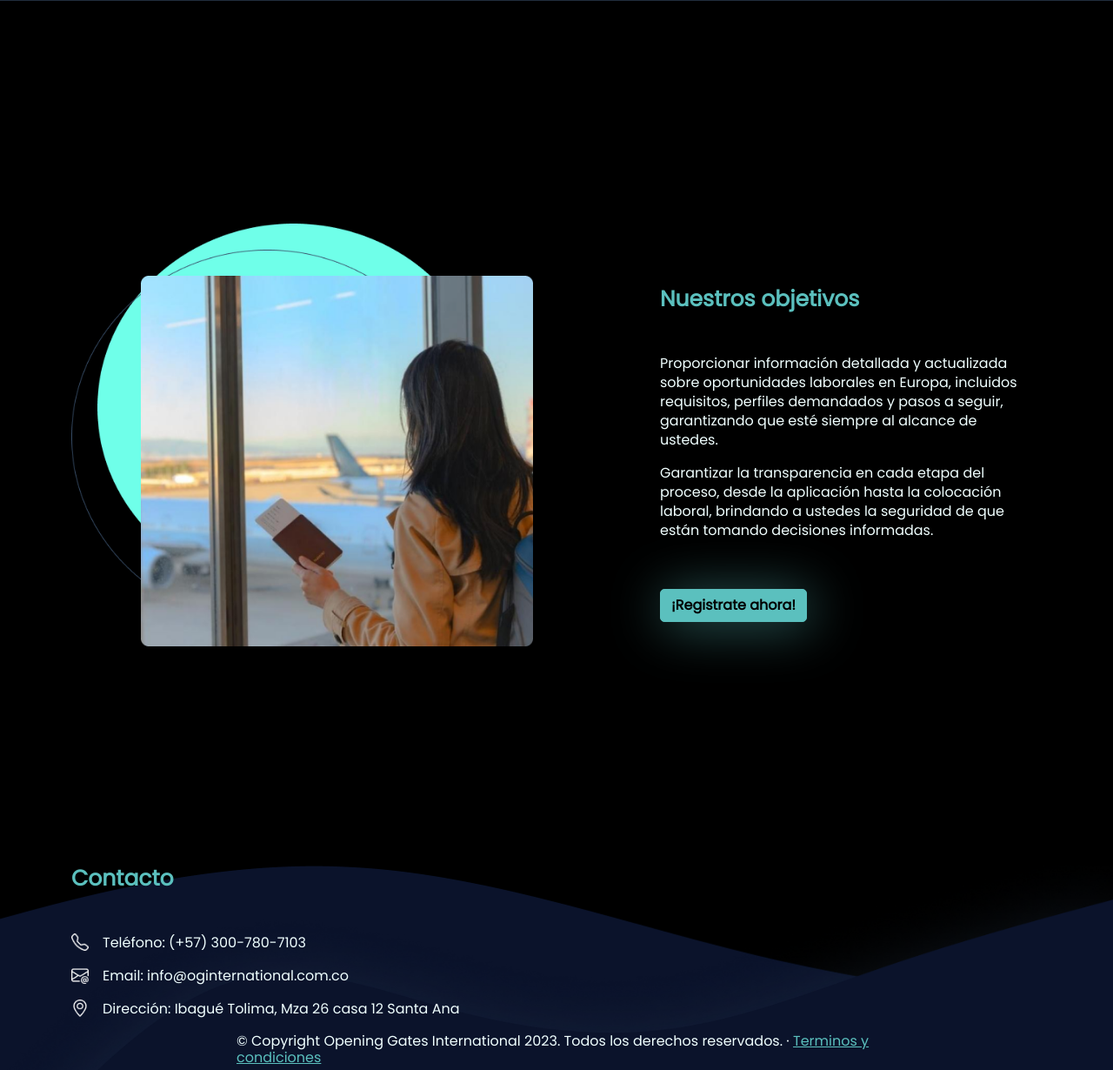
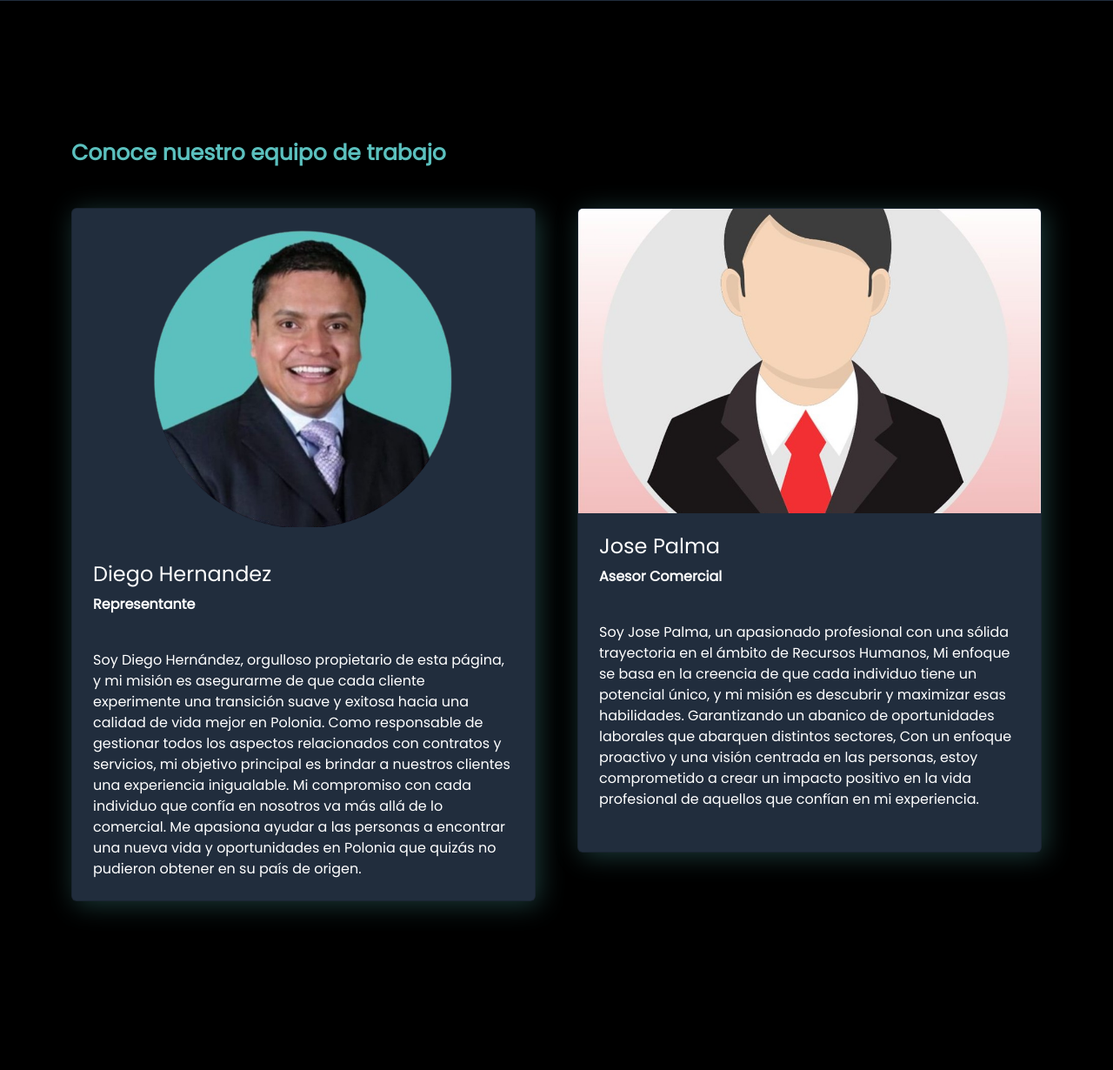
Before and after one commit to dondiegorada/opengatesinternational, a PHP site: page /nosotros.php in a window 1280 px wide. Shown: the part 1130-2360 px from the top of the page at 87% size. Run offline with PHP 8.4, Linux system fonts and the light colour scheme; some web fonts are replaced.

Commit message:
Feat: Se agrega nueva caracteristica en la vista de nosotros

```diff
--- a/nosotros.php
+++ b/nosotros.php
@@ -94,6 +94,41 @@
         </div>
       </section>
 
+      <section class="container mt-10">
+        <h3 class="fw-bold text-primary mb-5">Conoce nuestro equipo de trabajo</h3>
+
+        <div class="row row-cols-1 row-cols-md-2 g-5">
+          <div class="col">
+            <div class="card card-primary">
+              <img src="./media/img/Diego_Hernandez.png" class="object-fit-cover mx-auto my-3" height="350" width="350" alt="...">
+
+              <div class="card-body p-4">
+                <h4 class="card-title">Diego Hernandez</h4>
+                <p class="card-text"><strong>Representante</strong></p><br>
+
+                <p class="card-text">
+                  Soy Diego Hernández, orgulloso propietario de esta página, y mi misión es asegurarme de que cada cliente experimente una transición suave y exitosa hacia una calidad de vida mejor en Polonia. Como responsable de gestionar todos los aspectos relacionados con contratos y servicios, mi objetivo principal es brindar a nuestros clientes una experiencia inigualable. Mi compromiso con cada individuo que confía en nosotros va más allá de lo comercial. Me apasiona ayudar a las personas a encontrar una nueva vida y oportunidades en Polonia que quizás no pudieron obtener en su país de origen.
+                </p>
+              </div>
+            </div>
+          </div>
+
+          <div class="col">
+            <div class="card card-primary">
+              <img src="./media/img/man.jpg" class="card-img-top object-fit-cover" height="350" alt="...">
+              <div class="card-body p-4">
+                <h4 class="card-title">Jose Palma</h4>
+                <p class="card-text"><strong>Asesor Comercial</strong></p><br>
+
+                <p class="card-text mb-4">
+                  Soy Jose Palma, un apasionado profesional con una sólida trayectoria en el ámbito de Recursos Humanos, Mi enfoque se basa en la creencia de que cada individuo tiene un potencial único, y mi misión es descubrir y maximizar esas habilidades. Garantizando un abanico de oportunidades laborales que abarquen distintos sectores, Con un enfoque proactivo y una visión centrada en las personas, estoy comprometido a crear un impacto positivo en la vida profesional de aquellos que confían en mi experiencia.
+                </p>
+              </div>
+            </div>
+          </div>
+        </div>
+      </section>
+
       <section class="container mt-16">
         <div class="row justify-content-center">
           <div class="col-md-5">
--- a/styles/styles.css
+++ b/styles/styles.css
@@ -168,6 +168,12 @@ h3, .h3 {
   color: #000000;
 }
 
+.card-primary {
+  background-color: #3A506B91;
+  box-shadow: 4px 4px 30px 0px #5BC0BE4D;
+  color: #FFFFFF;
+}
+
 .card-text-right {
   background-color: #3A506B91;
   border-radius: 30px;
@@ -305,6 +311,16 @@ h3, .h3 {
   width: 23px;
   height: 25px;
   padding: 1px;
+}
+
+.mx-auto {
+  margin-left: auto;
+  margin-right: auto;
+}
+
+.g-6 {
+  --bs-gutter-y: 5rem;
+  --bs-gutter-x: 5rem;
 }
 
 .mt-6 {
```
Also changed, not shown: README.md, media/img/Diego_Hernandez.png (added), media/img/man.jpg (added), media/img/woman.jpg (added).
